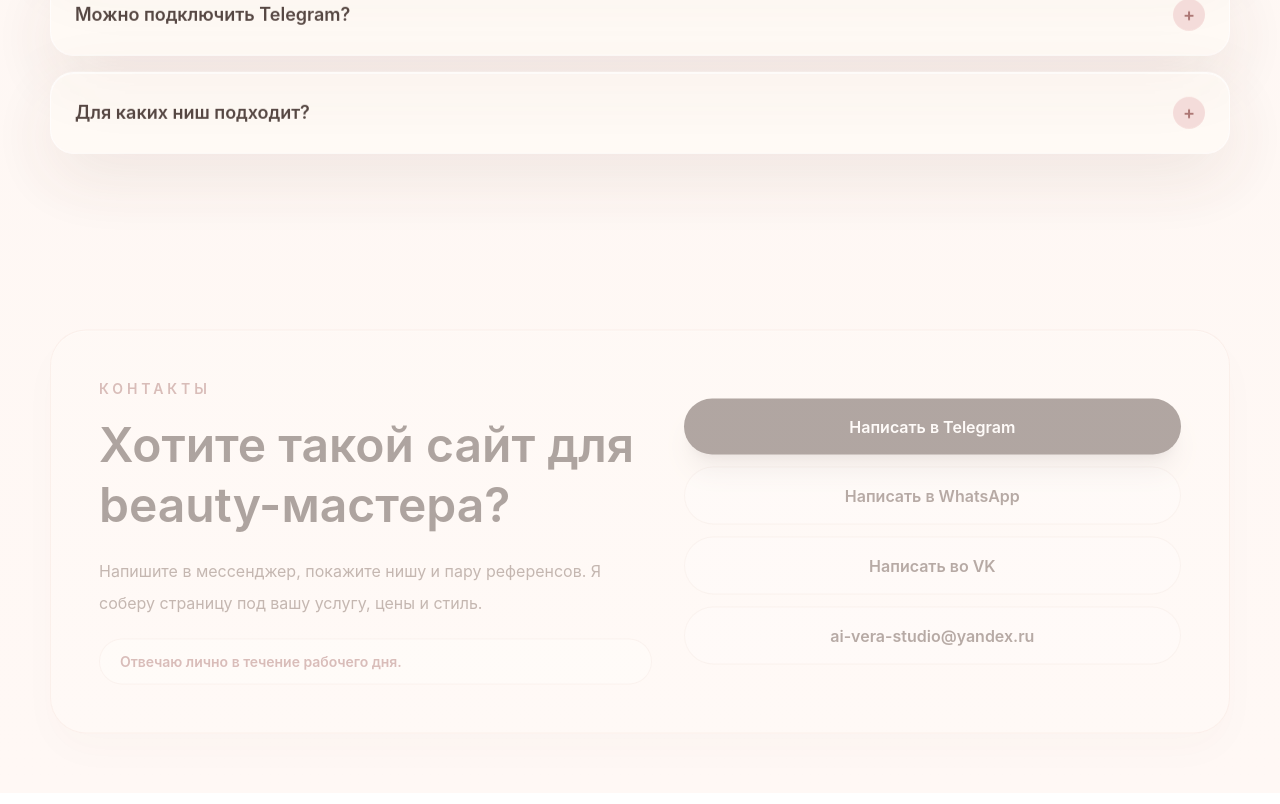
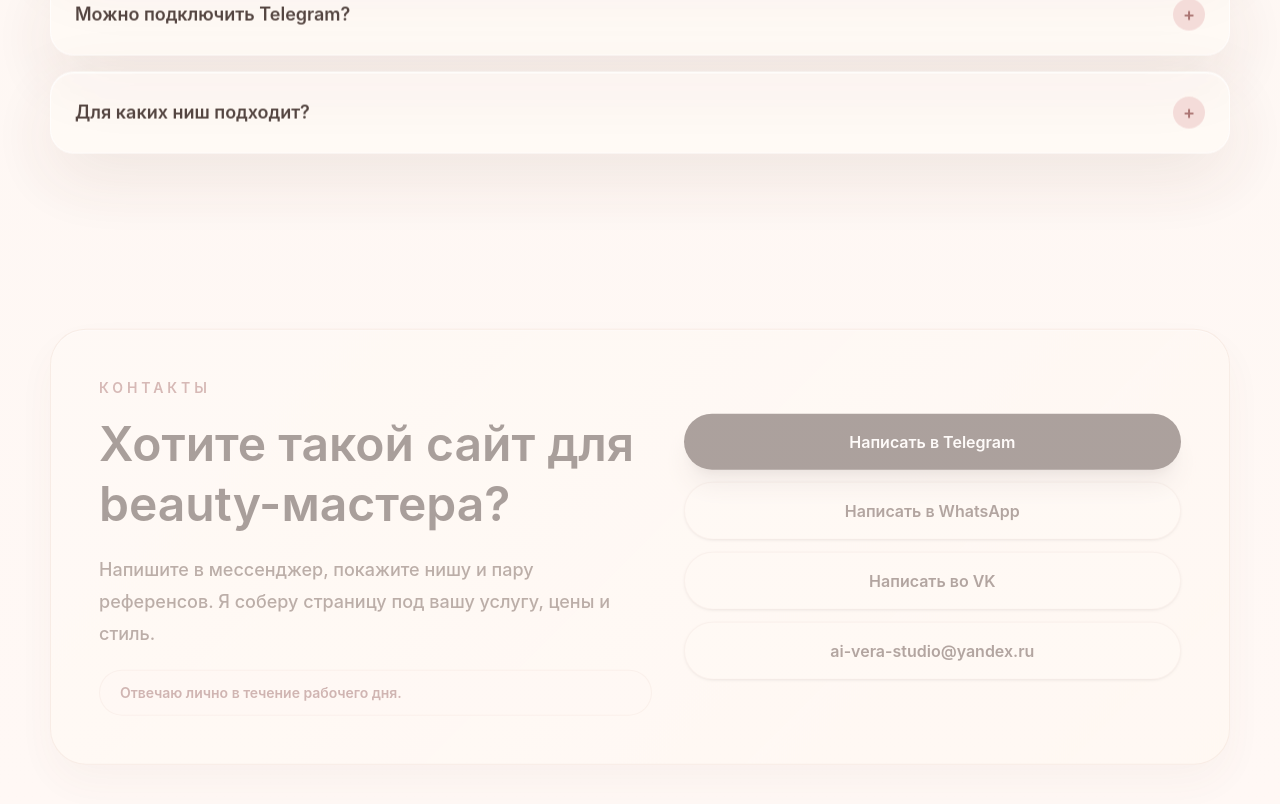
Before and after one commit to dyksiv/ai-studio-beauty-showcase, a Next.js app: page / in a window 1280 px wide. Shown: the part 6324-7128 px from the top of the page. Built offline with nearby package versions, Linux system fonts and the light colour scheme.

Commit message:
Improve contacts section readability

```diff
--- a/src/app/globals.css
+++ b/src/app/globals.css
@@ -59,11 +59,13 @@ body::before {
 }
 
 .glass-soft {
-  border: 1px solid rgba(244, 223, 215, 0.82);
-  background: rgba(255, 250, 246, 0.98);
+  border: 1px solid rgba(226, 198, 181, 0.55);
+  background:
+    linear-gradient(135deg, rgba(255, 250, 246, 0.99), rgba(255, 247, 239, 0.97)),
+    #fffaf4;
   box-shadow:
     inset 0 1px 0 rgba(255, 255, 255, 0.9),
-    0 18px 40px rgba(126, 87, 72, 0.06);
+    0 18px 42px rgba(126, 87, 72, 0.1);
   backdrop-filter: none;
 }
 
--- a/src/app/page.tsx
+++ b/src/app/page.tsx
@@ -358,16 +358,16 @@ function Faq() {
 function Contacts() {
   return (
     <section className="section-shell reveal py-20" id="contacts">
-      <div className="glass-soft grid gap-8 rounded-[36px] bg-[linear-gradient(135deg,rgba(248,226,229,0.55),rgba(255,249,243,0.94)_42%,rgba(247,236,228,0.92))] p-8 shadow-2xl shadow-[#b98372]/18 md:p-12 lg:grid-cols-[1fr_0.9fr]">
+      <div className="glass-soft grid gap-8 rounded-[36px] p-8 md:p-12 lg:grid-cols-[1fr_0.9fr]">
         <div>
           <p className="mb-4 text-sm font-semibold uppercase tracking-[0.28em] text-[#9f625f]">Контакты</p>
           <h2 className="max-w-2xl text-4xl font-semibold leading-tight text-[#34251f] md:text-5xl">
             Хотите такой сайт для beauty-мастера?
           </h2>
-          <p className="mt-5 max-w-2xl leading-8 text-[#6c544b]">
+          <p className="mt-5 max-w-2xl text-base font-medium leading-8 text-[#5f493f] md:text-lg">
             Напишите в мессенджер, покажите нишу и пару референсов. Я соберу страницу под вашу услугу, цены и стиль.
           </p>
-          <p className="mt-5 rounded-full bg-white/62 px-5 py-3 text-sm font-semibold text-[#9f625f] soft-border">
+          <p className="mt-5 rounded-full bg-[#fff8f2] px-5 py-3 text-sm font-semibold text-[#8f5856] soft-border">
             Отвечаю лично в течение рабочего дня.
           </p>
         </div>
@@ -381,7 +381,7 @@ function Contacts() {
             Написать в Telegram
           </a>
           <a
-            className="rounded-full bg-white/70 px-8 py-4 text-center font-semibold text-[#4a342d] soft-border transition hover:-translate-y-1 hover:bg-white"
+            className="rounded-full bg-[#fffaf4] px-8 py-4 text-center font-semibold text-[#4a342d] soft-border shadow-sm transition hover:-translate-y-1 hover:bg-white"
             href={WHATSAPP_URL}
             rel="noreferrer"
             target="_blank"
@@ -389,7 +389,7 @@ function Contacts() {
             Написать в WhatsApp
           </a>
           <a
-            className="rounded-full bg-white/70 px-8 py-4 text-center font-semibold text-[#4a342d] soft-border transition hover:-translate-y-1 hover:bg-white"
+            className="rounded-full bg-[#fffaf4] px-8 py-4 text-center font-semibold text-[#4a342d] soft-border shadow-sm transition hover:-translate-y-1 hover:bg-white"
             href={VK_URL}
             rel="noreferrer"
             target="_blank"
@@ -397,7 +397,7 @@ function Contacts() {
             Написать во VK
           </a>
           <a
-            className="rounded-full bg-white/70 px-8 py-4 text-center font-semibold text-[#4a342d] soft-border transition hover:-translate-y-1 hover:bg-white"
+            className="rounded-full bg-[#fffaf4] px-8 py-4 text-center font-semibold text-[#4a342d] soft-border shadow-sm transition hover:-translate-y-1 hover:bg-white"
             href={`mailto:${EMAIL}`}
           >
             {EMAIL}
```
